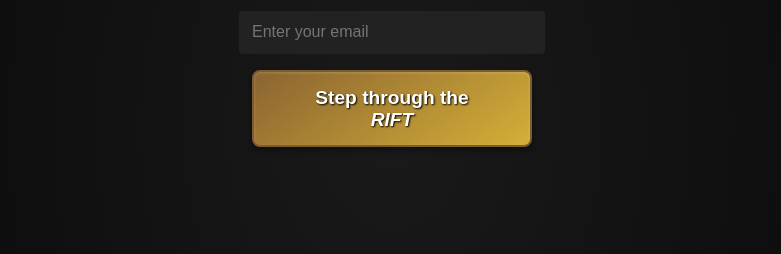
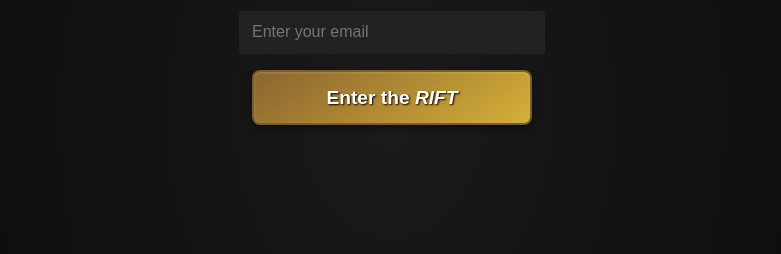
Before and after one commit to KWKoch/Landing-Page, a website: page test.html in a window 1280 px wide. Shown: the part 725-979 px from the top of the page, without its empty margins (248-1029 px from the left). Drawn offline with Linux system fonts and the light colour scheme.

Commit message:
button text 2

```diff
--- a/test.html
+++ b/test.html
@@ -114,7 +114,7 @@
         placeholder="Enter your email"
         required
       />
-      <button type="submit">Step through the <em>RIFT</em></button>
+      <button type="submit">Enter the <em>RIFT</em></button>
       <div id="message"></div>
     </form>
   </div>
```
